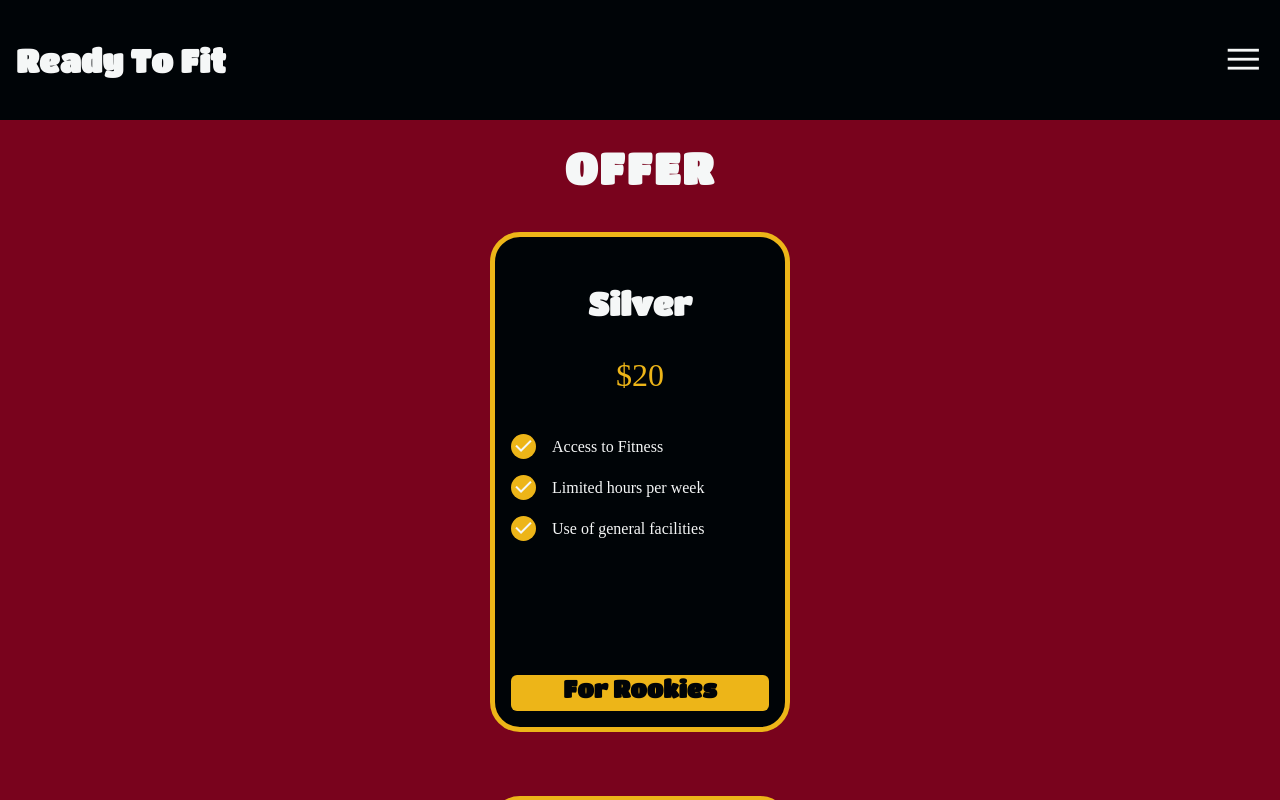
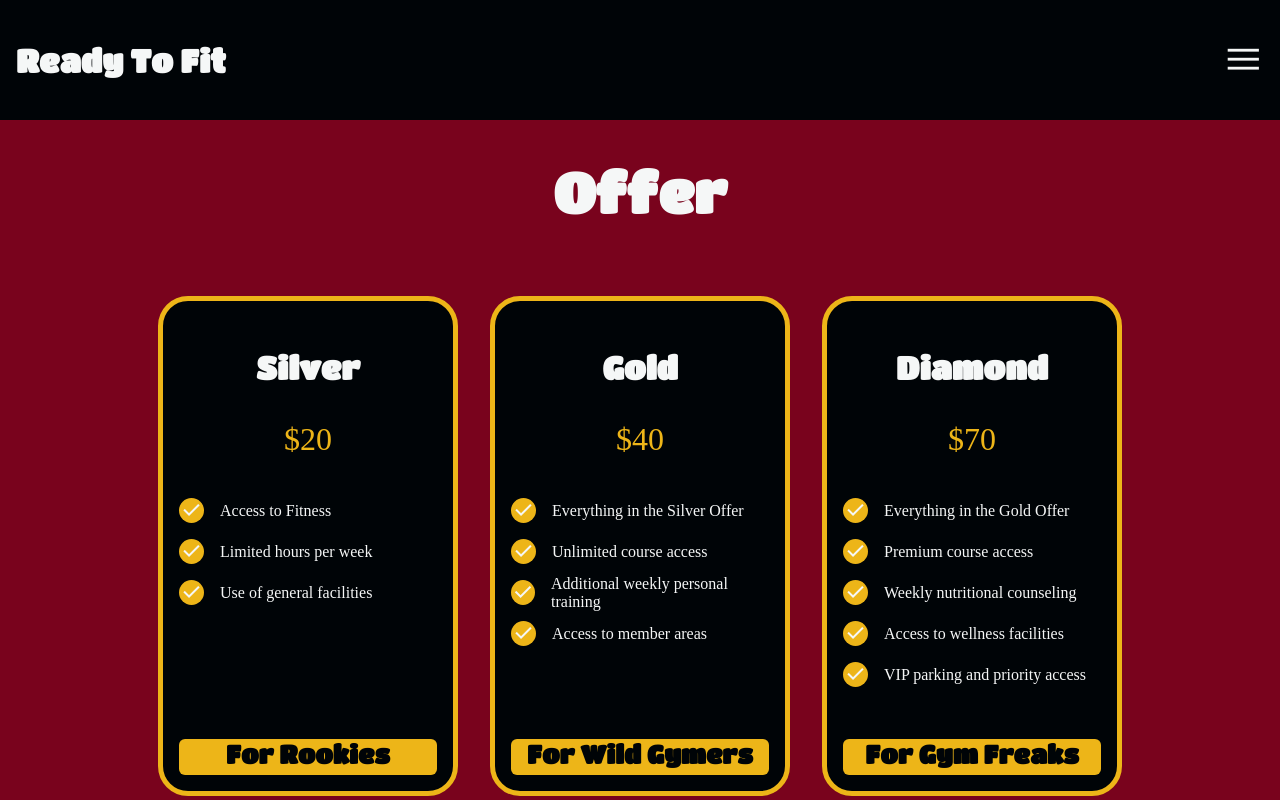
Before and after one commit to coding-bootcamps-eu/final-project-24-02, a Vue app: page /offer in a window 1280 px wide. Shown: the top 800 px of the page. Built offline with nearby package versions, Linux system fonts and the light colour scheme.

Commit message:
offerview (responsive)

```diff
--- a/src/views/OfferView.vue
+++ b/src/views/OfferView.vue
@@ -5,7 +5,7 @@
 
   <main>
     <!-- box 1  -->
-
+    <div class="box-container">
       <div class="box">
         <h3>Silver</h3>
         <p>$20</p>
@@ -84,6 +84,7 @@
 
         <h2>For Gym Freaks</h2>
       </div>
+    </div>
 
     <div class="footer-btn">
       <button @click="back">Back</button>
@@ -119,11 +120,7 @@ article {
 }
 
 h1 {
-  margin-top: 1rem;
-  font-size: 2.7rem;
-  text-transform: uppercase;
-  text-align: center;
-  letter-spacing: 2px;
+  font-size: 2.5rem;
 }
 
 main {
@@ -136,7 +133,7 @@ main {
 .box {
   width: 300px;
   height: 500px;
-  margin: 2rem 0;
+  margin: 2rem 1rem;
   background: var(--secondary);
   border-radius: 30px;
   border: 5px solid var(--button);
@@ -214,4 +211,45 @@ button {
   padding: 1rem 3rem;
   margin-bottom: 1rem;
 }
+
+@media only screen and (min-width: 768px) {
+  article {
+    margin: 1rem;
+  }
+  h1 {
+    font-size: 3rem;
+  }
+  .box-container {
+    display: flex;
+    flex-direction: row;
+    flex-wrap: wrap;
+    justify-content: space-evenly;
+  }
+}
+
+@media only screen and (min-width: 890px) {
+  article {
+    margin: 2rem;
+  }
+  h1 {
+    font-size: 3.5rem;
+  }
+  .box {
+    width: 260px;
+    height: 470px;
+  }
+  .box h2 {
+    font-size: 1.4rem;
+  }
+}
+
+@media only screen and (min-width: 1050px) {
+  .box {
+    width: 300px;
+    height: 500px;
+  }
+  .box h2 {
+    font-size: 1.6rem;
+  }
+}
 </style>
```
Lines whose indentation alone changed are shown as unchanged.
